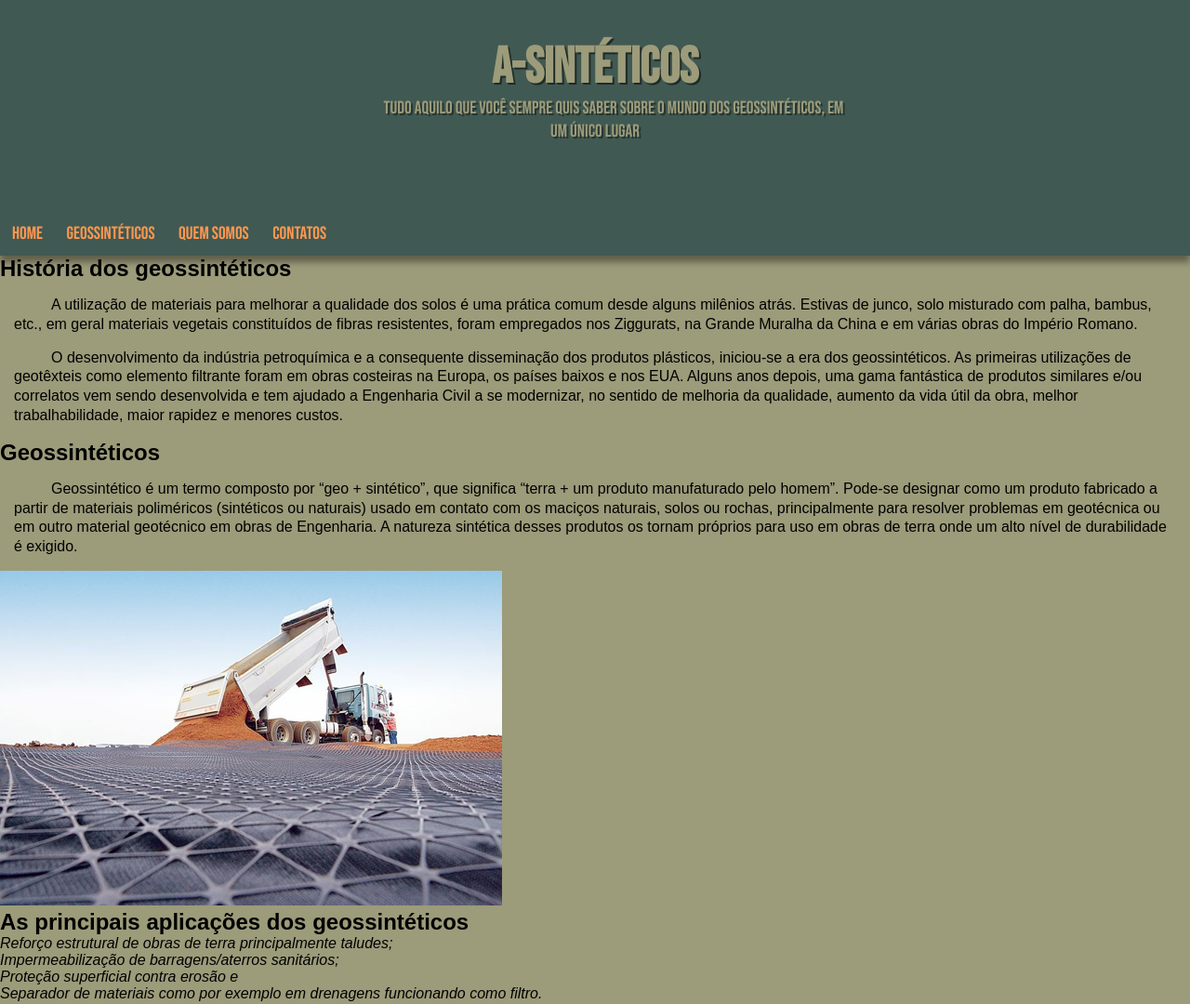
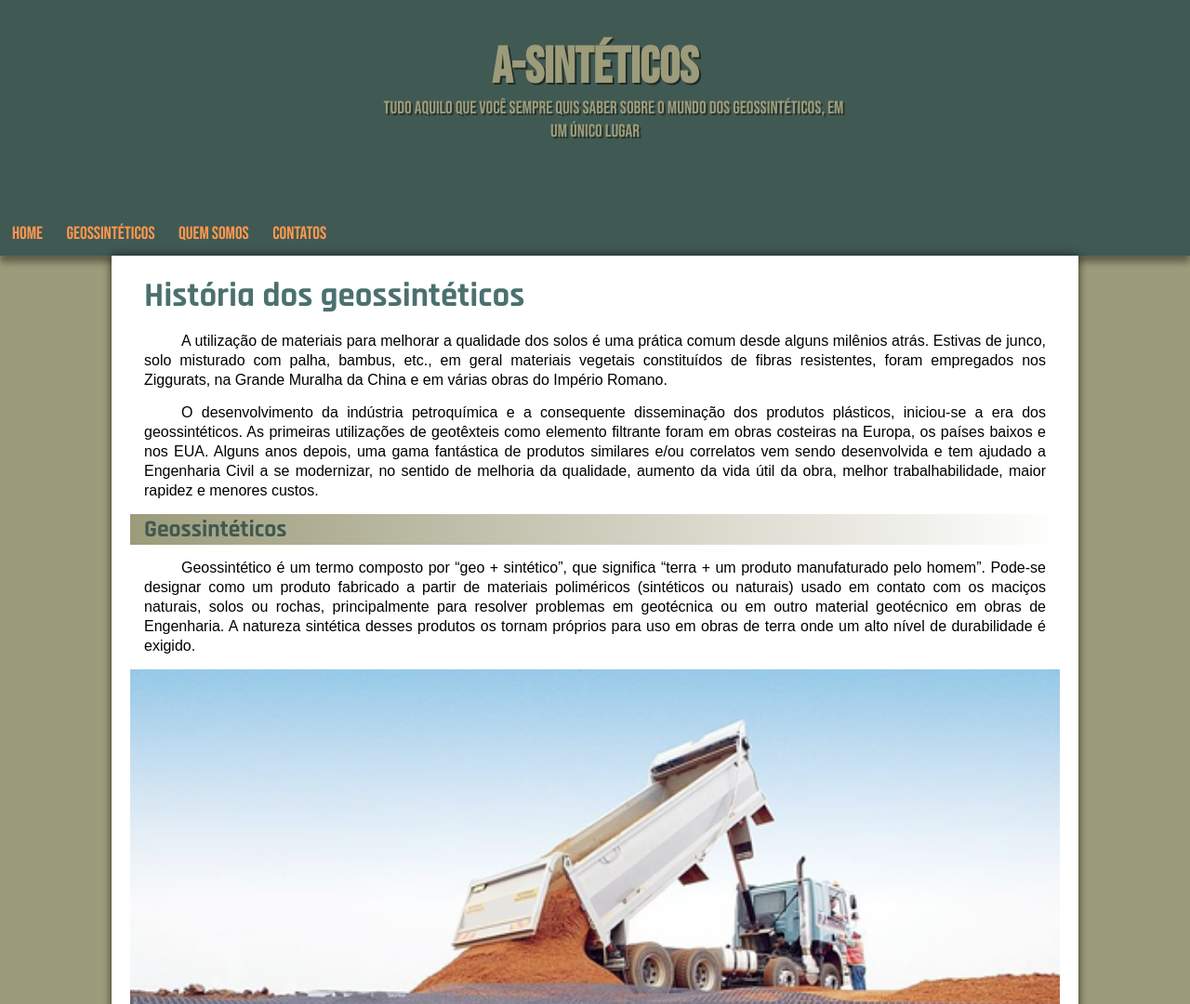
Before and after one commit to vandesonsantos/a-asinteticos, a plain HTML site: page index.html in a window 1280 px wide. Shown: the top 1080 px of the page at 93% size. Drawn offline with Linux system fonts and the light colour scheme.

Commit message:
sinteticos atualizaçaõ

```diff
--- a/index.html
+++ b/index.html
@@ -6,12 +6,14 @@
     <meta name="viewport" content="width=device-width, initial-scale=1.0">
 
     <link rel="stylesheet" href="./src/css/estilo.css">
+    <link rel="stylesheet" href="./src/css/reset.css">
+
     <title>A-Sintéticos</title>
 </head>
 <body>
     <!--Cabeçalho-->
     <header class="cabecalho">
-        <h1 class="titulo">A-Sintéticos</h1>
+        <h1 class="titulo-cabecalho">A-Sintéticos</h1>
         <p class="destaque">Tudo aquilo que você sempre quis saber sobre o mundo dos geossintéticos, em um único lugar</p>
     </header>
 
@@ -25,18 +27,18 @@
 
     <!--Conteúdo do Site-->
     <main>
-        <section>
-            <h1>História dos geossintéticos</h1>
+        <section class="conteudo">
+            <h1 class="titulo-conteudo">História dos geossintéticos</h1>
             <p>A utilização de materiais para melhorar a qualidade dos solos é uma prática comum desde alguns milênios atrás. Estivas de junco, solo misturado com palha, bambus, etc., em geral materiais vegetais constituídos de fibras resistentes, foram empregados nos Ziggurats, na Grande Muralha da China e em várias obras do Império Romano.</p>
 
             <p>O desenvolvimento da indústria petroquímica e a consequente disseminação dos produtos plásticos, iniciou-se a era dos geossintéticos. As primeiras utilizações de geotêxteis como elemento filtrante foram em obras costeiras na Europa, os países baixos e nos EUA. Alguns anos depois, uma gama fantástica de produtos similares e/ou correlatos vem sendo desenvolvida e tem ajudado a Engenharia Civil a se modernizar, no sentido de melhoria da qualidade, aumento da vida útil da obra, melhor trabalhabilidade, maior rapidez e menores custos.</p>
 
-            <h2>Geossintéticos</h2>
+            <h2 class="sub-titulo">Geossintéticos</h2>
             <p>Geossintético é um termo composto por “geo + sintético”, que significa “terra + um produto manufaturado pelo homem”. Pode-se designar como um produto fabricado a partir de materiais poliméricos (sintéticos ou naturais) usado em contato com os maciços naturais, solos ou rochas, principalmente para resolver problemas em geotécnica ou em outro material geotécnico em obras de Engenharia. A natureza sintética desses produtos os tornam próprios para uso em obras de terra onde um alto nível de durabilidade é exigido.</p>
 
-            <img src="./src/imagens/foto1.jpg" alt="Geossintético">
+            <img class="imagens" src="./src/imagens/imagem-1.jpg" alt="Geossintético">
 
-            <h2>As principais aplicações dos geossintéticos</h2>
+            <h2 class="sub-titulo">As principais aplicações dos geossintéticos</h2>
             <ul>
                 <li><em>Reforço estrutural de obras de terra principalmente taludes;</em></li>
                 <li><em>Impermeabilização de barragens/aterros sanitários;</em></li>
@@ -46,7 +48,7 @@
 
             <p>Esses produtos são constituídos por uma grande variedade de materiais e formas, cada um adequado a um determinado uso ou necessidade. Em geotecnia as principais obras que utilizam esses materiais são: aeroportos, ferrovias, rodovias, aterros, estruturas de contenção, reservatórios, canais e barragens.</p>
 
-            <img src="./src/imagens/foto2.jpg" alt="Geossintéticos">
+            <img class="imagens" src="./src/imagens/imagem-2.jpg" alt="Geossintéticos">
 
             <aside>
                 <h3>Classificação por tipo de geossintéticos</h3>
--- a/src/css/estilo.css
+++ b/src/css/estilo.css
@@ -16,12 +16,6 @@
     --fonte-padrao: Arial, Verdana, Helvetica, Sans-Serif;
     --fonte-destaque: 'Rajdhani', sans-serif;
     --fonte-titulo: 'Bebas Neue', 'cursive';
-}
-
-/* Seletor global para retirar margens */
-* {
-    margin: 0px;
-    padding: 0px;
 }
 
 /* Configurações do corpo do site */
@@ -48,7 +42,7 @@ body p {
     min-height: 160px;
 }
 
-.cabecalho .titulo {
+.cabecalho .titulo-cabecalho {
     font-size: 3.4em;
     text-shadow: 2px 2px 0px rgba(0, 0, 0, 0.510);
 }
@@ -76,8 +70,45 @@ body p {
     margin-left: 5px;
     border-radius: 3px;
     font-size: 1.2em;
-    transition-duration: 3s;
+    transition-duration: 2s;
 }
+
 .menu a:hover {
     background-color: #4b7070c4;
 }
+
+/* Configuração do conteúdo do site */
+.conteudo {
+    background-color: white;
+    min-width: 300px;
+    max-width: 1000px;
+    margin: auto;
+    margin-bottom: 30px;
+    padding: 20px;
+    box-shadow: 0px 0px 10px rgba(0, 0, 0, 0.7);
+    border-bottom-left-radius: 10px;
+    border-bottom-right-radius: 10px;
+}
+
+.conteudo .titulo-conteudo {
+    font-family: var(--fonte-destaque);
+    color: var(--cor1);
+    font-size: 2.3em;
+    text-indent: 15px;
+}
+
+.conteudo .sub-titulo {
+    font-family: var(--fonte-destaque);
+    color: var(--cor0);
+    font-size: 1.6em;
+    text-indent: 15px;
+    background-image: linear-gradient(to right, var(--cor2), transparent);
+}
+
+.conteudo p {
+    text-align: justify;
+}
+
+.conteudo .imagens {
+    width: 100%;
+}
--- /dev/null
+++ b/src/css/reset.css
@@ -0,0 +1,5 @@
+/* Seletor global para retirar margens */
+* {
+    margin: 0px;
+    padding: 0px;
+}
```
Also changed, not shown: src/imagens/imagem-1.jpg (renamed from src/imagens/foto1.jpg), src/imagens/imagem-2.jpg (renamed from src/imagens/foto2.jpg).
